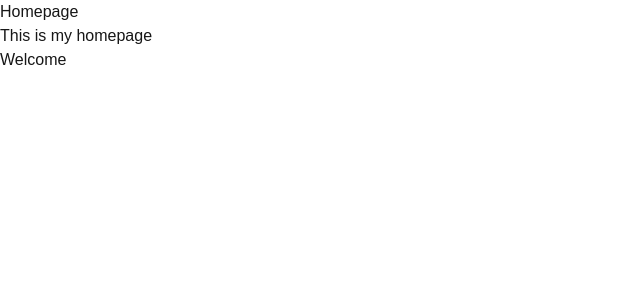
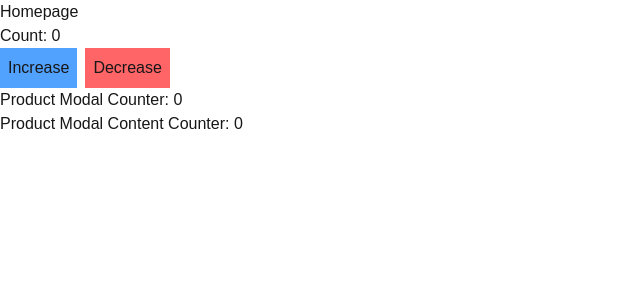
Before and after one commit to crazymeeks/next-js-codexa, a Next.js app: page / in a window 1280 px wide. Shown: the top 300 px of the page, without its empty margins (0-640 px from the left). Built offline with nearby package versions, Linux system fonts and the light colour scheme.

Commit message:
without redux, just state

```diff
--- a/src/app/page.js
+++ b/src/app/page.js
@@ -1,11 +1,12 @@
+import ProductList from "@/components/products/ProductList";
+
 export default function Home() {
 
   return (
     <>
       <main>
           <h1>Homepage</h1>
-          <p>This is my homepage</p>
-          <p>Welcome</p>
+          <ProductList/>
       </main>
     </>
   );
--- /dev/null
+++ b/src/components/products/ProductList.js
@@ -0,0 +1,41 @@
+'use client';
+
+import { useState } from "react";
+import ProductModal from "./ProductModal";
+
+
+const ProductList = () => {
+
+  const [counter, setCounter] = useState(0);
+
+
+  const handleIncrease = () => {
+    setCounter((prev) => prev + 1);
+  };
+
+  const handleDecrease = () => {
+    setCounter((prev) => prev - 1);
+  };
+
+  return (
+    <>
+      <div>Count: {counter}</div>
+      <div className="flex gap-2">
+        <button
+          onClick={handleIncrease}
+          className="cursor-pointer bg-blue-400 p-2">
+          Increase
+        </button>
+        <button
+          onClick={handleDecrease}
+          className="cursor-pointer bg-red-400 p-2">
+          Decrease
+        </button>
+      </div>
+
+      <ProductModal counter={counter}/>
+    </>
+  );
+};
+
+export default ProductList;
--- /dev/null
+++ b/src/components/products/ProductModal.js
@@ -0,0 +1,14 @@
+import ProductModalContent from "./ProductModalContent";
+
+const ProductModal = ({counter}) => {
+
+    return (
+      <>
+      <div>Product Modal Counter: {counter}</div>
+      <ProductModalContent counter={counter}/>
+    </>
+    );
+
+};
+
+export default ProductModal;
--- /dev/null
+++ b/src/components/products/ProductModalContent.js
@@ -0,0 +1,11 @@
+const ProductModalContent = ({counter}) => {
+
+
+  return (
+      <>
+      <div>Product Modal Content Counter: {counter}</div>
+    </>
+    );
+};
+
+export default ProductModalContent;
```
